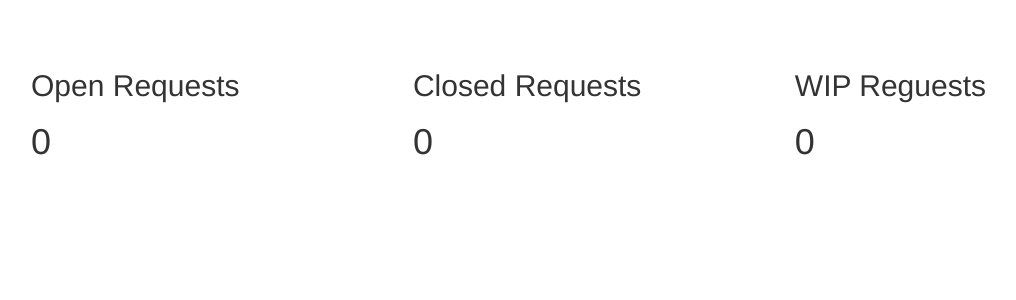
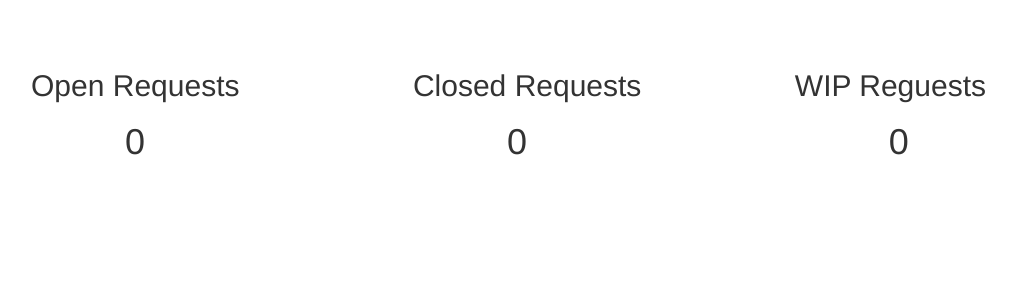
Before and after one commit to AlexsJones/build_tools, a Flask app: page / in a window 1280 px wide. Shown: the part 51-351 px from the top of the page, without its empty margins (39-1055 px from the left). Run offline with Flask 2, Linux system fonts and the light colour scheme; parts of the project's set-up code (start-up, migrations or seed data) failed here and were passed over; some libraries are stand-ins or nearby versions.

Commit message:
Centre request values

```diff
--- a/app.py
+++ b/app.py
@@ -35,9 +35,9 @@ for x in merge:
     print(x.title)
 
     if "WIP" in x.title:
-        tw +=1
+        tw += 1
     if x.state == 'opened':
-        to +=1
+        to += 1
     if x.state == 'closed':
         tc += 1
 
--- a/templates/homepage.html
+++ b/templates/homepage.html
@@ -1,16 +1,22 @@
 {% include 'partials/header.html' %}
 <div class="container" xmlns="http://www.w3.org/1999/html">
     <div id="open-requests-total" style="width:33%; float: left; margin-top: 100px">
-        <h2>Open Requests</h2>
-        <h1>{{ total_open }}</h1>
+              <h2>Open Requests</h2>
+        <div id="open-value" style="width:50%; margin: 0 auto">
+            <h1>{{ total_open }}</h1>
+        </div>
     </div>
     <div id="wip-requests-total" style="width:33%; float: right; margin-top: 100px">
         <h2>WIP Reguests</h2>
-        <h1>{{ total_wip }}</h1>
+        <div id="wip-value" style="width:50%; margin: 0 auto">
+            <h1>{{ total_wip }}</h1>
+        </div>
     </div>
     <div id="closed-requests-total" style="width:33%; margin: 0 auto; margin-top: 120px">
-        <h2>Closed Requests</h2>
-        <h1>{{ total_closed }}</h1>
+            <h2>Closed Requests</h2>
+        <div id="closed-value" style="width:50%; margin: 0 auto">
+            <h1>{{ total_closed }}</h1>
+        </div>
     </div>
 </div>
 {% include 'partials/footer.html' %}
```
